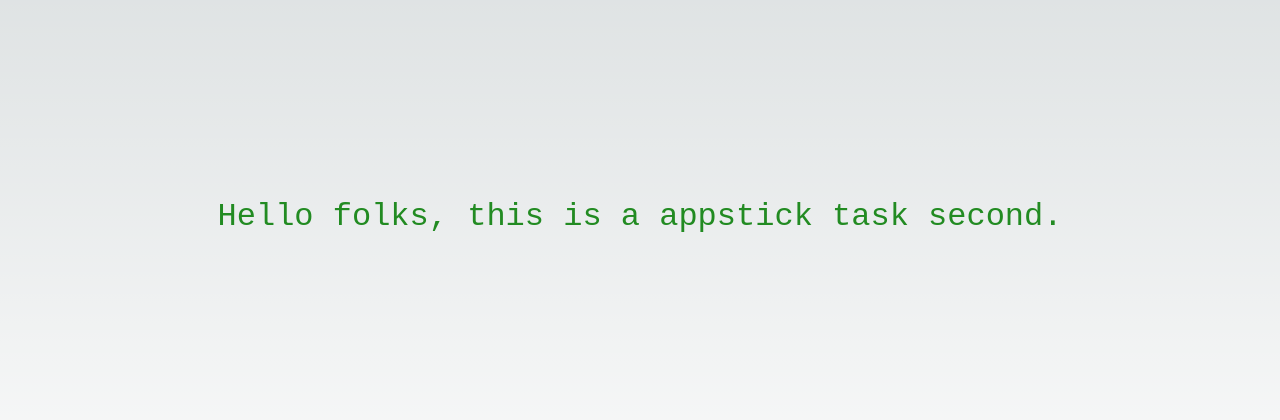
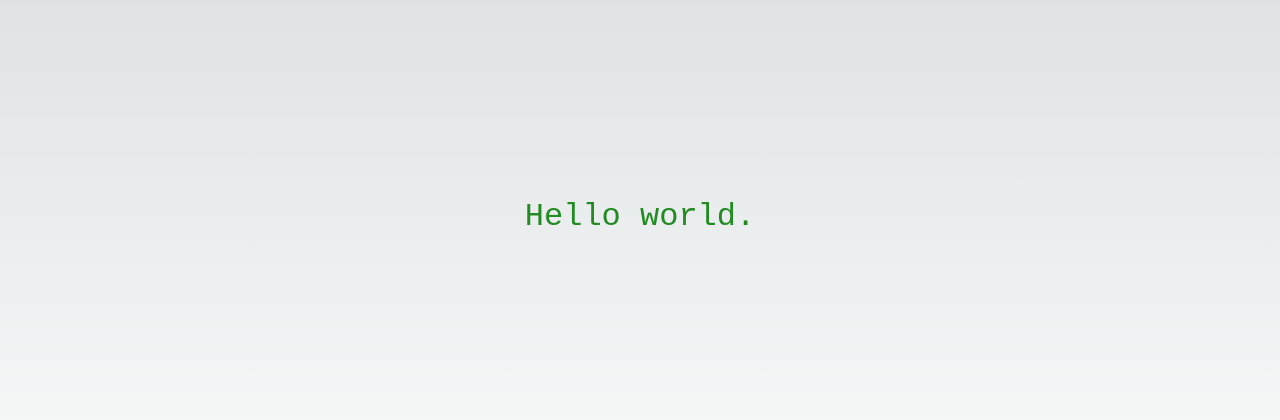
Before and after one commit to abidswapnil/appstick, a Next.js app: page / in a window 1280 px wide. Shown: the part 184-604 px from the top of the page. Built offline with nearby package versions, Linux system fonts and the light colour scheme.

Commit message:
appstick 3rd commit

```diff
--- a/pages/index.tsx
+++ b/pages/index.tsx
@@ -12,7 +12,7 @@ export default function Home() {
         <link rel="icon" href="/favicon.ico" />
       </Head>
       <main className={styles.main}>
-        <div>Hello folks, this is a appstick task second.</div>
+        <div>Hello world.</div>
       </main>
     </>
   )
```
